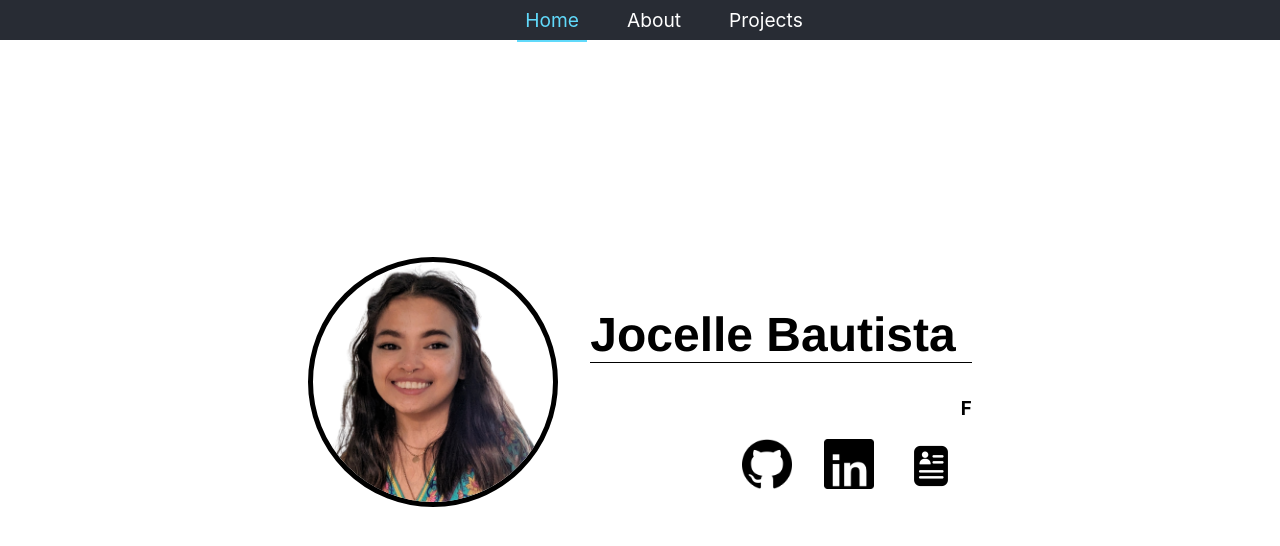
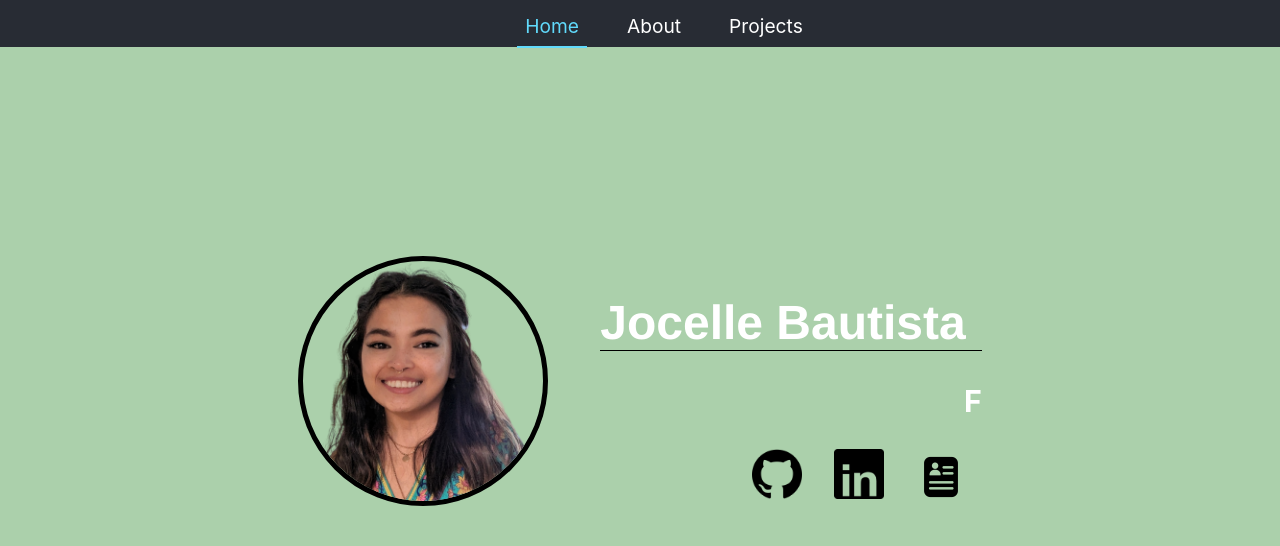
Before and after one commit to baut-jc/portfolio-JB, a React (Create React App) app: page / in a window 1280 px wide. Shown: the top 546 px of the page. Built offline with nearby package versions, Linux system fonts and the light colour scheme.

Commit message:
Update transition background color

```diff
--- a/src/App/App.css
+++ b/src/App/App.css
@@ -1,3 +1,20 @@
+@keyframes desertSkyAnimation {
+  0% { background-color: #80ddeb; } /* Deep blue */
+  100% { background-color: #ddc060; } /* Warm desert sky color */
+}
+
+body {
+  margin: 0;
+  overflow: hidden;
+  animation: desertSkyAnimation 20s infinite alternate;
+  display: flex;
+  flex-direction: column;
+  align-items: center;
+  justify-content: center;
+  font-size: calc(10px + 2vmin);
+  color: white;
+}
+
 .App {
   text-align: center;
 }
@@ -13,24 +30,9 @@
   }
 }
 
-.App-header {
-  background-color: #282c34;
-  min-height: 100vh;
-  display: flex;
-  flex-direction: column;
-  align-items: center;
-  justify-content: center;
-  font-size: calc(10px + 2vmin);
-  color: white;
-}
-
 .App-link {
   color: #61dafb;
 }
-
-/* body {
-  padding-top: 12%;
-} */
 
 @keyframes App-logo-spin {
   from {
```
